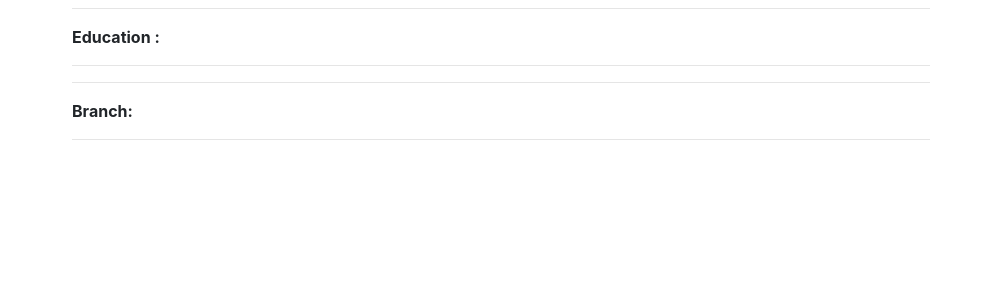
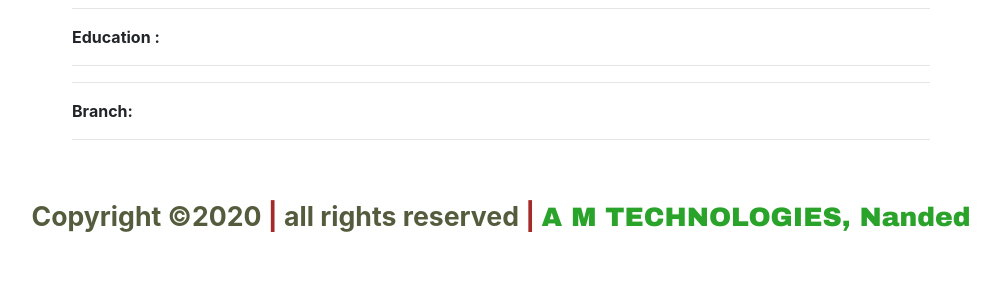
Before and after one commit to edutecham/Edutech, a Django app: template notes/templates/profile.html in a window 1280 px wide. Shown: the part 464-764 px from the top of the page, without its empty margins (139-1139 px from the left). Run offline with Django 3.2, Linux system fonts and the light colour scheme; the template is opened without the code that fills it, so the values that code supplies are empty; some libraries are stand-ins or nearby versions.

Commit message:
commited

```diff
--- a/notes/templates/profile.html
+++ b/notes/templates/profile.html
@@ -50,4 +50,11 @@
 
 </div>
 </div>
+<footer class="container text-center">
+            <p style = "font-size : 20pt;color:#545c3d;font-weight: bold;">
+            Copyright &copy;<script>document.write(new Date().getFullYear());</script>  <span style = "color : brown">|</span> all rights reserved
+                <span style = "color : brown">|</span>
+                <span style = "color : #29a329; font-family: arial black"><b>A M TECHNOLOGIES, Nanded</b></span>
+            </p>
+    </footer>
 {% endblock %}
```
